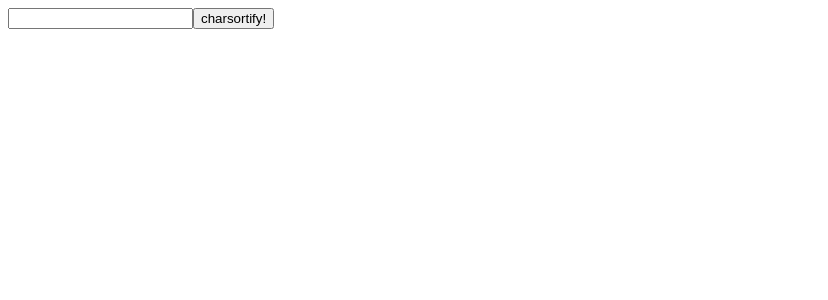
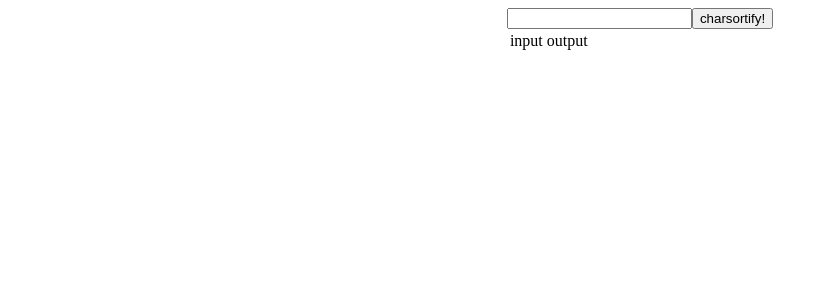
Before and after one commit to d-kang/char-sortinator-part-deux, a React app: page / in a window 1280 px wide. Shown: the top 300 px of the page, without its empty margins (0-828 px from the left). Built offline with nearby package versions, Linux system fonts and the light colour scheme; the HTML template or start-up script is replaced by a standard one.

Commit message:
Add in Table to Organize Data and Sort Item Component

```diff
--- a/src/components/App.jsx
+++ b/src/components/App.jsx
@@ -1,6 +1,6 @@
 import React, { Component } from 'react';
 import Form from './Form';
-import SortedTable from './Sorted';
+import SortList from './SortList';
 import fetchSortedString  from '../actions';
 
 class App extends Component {
@@ -17,12 +17,42 @@ class App extends Component {
 
   render() {
     return (
-      <div>
-        <Form fetchSort={this.fetchSort}/>
-        <SortedTable sorted={this.state.sorted} />
+      <div style={styles.flexContainer}>
+
+        <div style={styles.itemBottom}>
+
+          <Form fetchSort={this.fetchSort}/>
+
+          <SortList sorted={this.state.sorted} />
+        </div>
       </div>
     )
   }
 }
 
+
+const styles = {
+  flexContainer: {
+    display: 'flex',
+    alignItems: 'center',
+    flexDirection: 'row',
+    justifyContent: 'center',
+    alignContent: 'center',
+  },
+  item: {
+    flex: '1',
+    alignSelf: 'center',
+  },
+  itemTop: {
+    alignSelf: 'flex-start',
+  },
+  itemBottom: {
+    alignSelf: 'flex-end',
+  },
+  fixed: {
+    flex: 'none',
+    maxWidth: '50%',
+  }
+}
+
 export default App;
--- /dev/null
+++ b/src/components/SortItem.jsx
@@ -0,0 +1,8 @@
+import React from 'react';
+
+const SortItem = ({ tuple }) =>
+  <tr>
+    <td>{tuple[0]}</td><td>{tuple[1]}</td>
+  </tr>
+
+export default SortItem;
--- /dev/null
+++ b/src/components/SortList.jsx
@@ -0,0 +1,17 @@
+import React from 'react';
+import SortItem from './SortItem';
+const SortList = ({ sorted }) =>
+  <table>
+    <thead>
+      <tr>
+        <td>input</td>
+        <td>output</td>
+      </tr>
+    </thead>
+    { sorted.map((tuple, i) =>
+      <SortItem key={i} tuple={tuple}/>
+    )
+    }
+  </table>
+
+export default SortList;
--- a/src/components/Sorted.jsx
+++ /dev/null
@@ -1,10 +0,0 @@
-import React from 'react';
-
-const SortedTable = ({ sorted }) =>
-  <div>
-    { sorted.map(([input, output], i) =>
-      <div key={i}>{`${input}      ${output}`}</div>)
-    }
-  </div>
-
-export default SortedTable;
```
Also changed, not shown: src/style.css (deleted), 1 other file (tests, documents, lock files or other folders).
